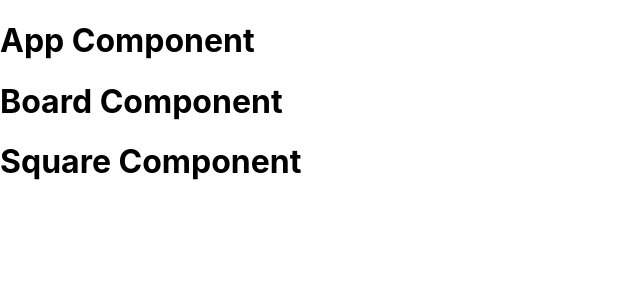
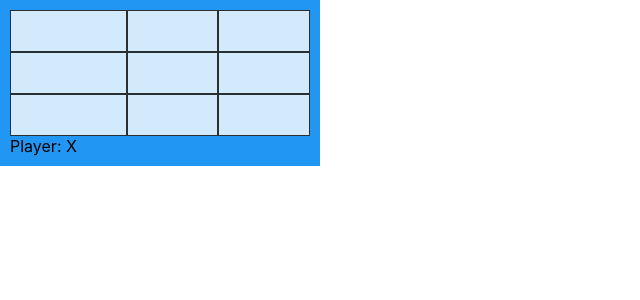
Before and after one commit to sohampatel2808/tic-tac-toe, a React (Create React App) app: page / in a window 1280 px wide. Shown: the top 300 px of the page, without its empty margins (0-640 px from the left). Built offline with nearby package versions, Linux system fonts and the light colour scheme.

Commit message:
create component structure and state

```diff
--- a/src/components/App.jsx
+++ b/src/components/App.jsx
@@ -6,8 +6,6 @@ import Board from './Board';
 function App() {
   return (
     <React.Fragment>
-      <h1>App Component</h1>
-
       <Board />
     </React.Fragment>
   );
--- a/src/components/Board.css
+++ b/src/components/Board.css
@@ -0,0 +1,7 @@
+.board-game {
+  display: grid;
+  width: 300px;
+  padding: 10px;
+  grid-template-columns: auto auto auto;
+  background-color: #2196F3;
+}
--- a/src/components/Board.jsx
+++ b/src/components/Board.jsx
@@ -4,14 +4,64 @@ import './Board.css';
 import Square from "./Square";
 
 class Board extends React.Component {
+  constructor(props) {
+    super(props);
+
+    this.state = {
+      squares: Array(9).fill(null),
+      currPlayerX: true
+    }
+  }
+
   render() {
+    const playerInfo = this.state.currPlayerX ? 'X' : '0';
+
     return (
       <React.Fragment>
-        <h1>Board Component</h1>
+        <div class="board-game">
+          {this.renderSquares()}
 
-        <Square />
+          <div className="player-info">
+            Player: {playerInfo}
+          </div>
+        </div>
       </React.Fragment>
     );
+  }
+
+  renderSquares() {
+    let squares = [];
+
+    for (let i = 0; i < this.state.squares.length; i++) {
+      squares.push(this.renderSquare(i));
+    }
+
+    return squares;
+  }
+
+  renderSquare(id) {
+    const value = this.state.squares[id];
+
+    return (
+      <Square value={value} onClick={this.handleClick.bind(this, id)} />
+    );
+  }
+
+  handleClick(id) {
+    const cloneSquares = this.state.squares.slice();
+
+    if (cloneSquares[id]) {
+      // value present in current square, do nothing
+      return;
+    }
+
+    // set value for current square
+    cloneSquares[id] = this.state.currPlayerX ? 'X' : '0';
+
+    this.setState({
+      squares: cloneSquares,
+      currPlayerX: !this.state.currPlayerX
+    });
   }
 }
 
--- a/src/components/Square.css
+++ b/src/components/Square.css
@@ -0,0 +1,7 @@
+.square {
+  background-color: rgba(255, 255, 255, 0.8);
+  border: 1px solid rgba(0, 0, 0, 0.8);
+  padding: 20px;
+  font-size: 30px;
+  text-align: center;
+}
--- a/src/components/Square.jsx
+++ b/src/components/Square.jsx
@@ -4,8 +4,14 @@ import './Square.css';
 
 class Square extends React.Component {
   render() {
+    const props = this.props;
+
     return (
-      <h1>Square Component</h1>
+      <React.Fragment>
+        <button class="square" onClick={props.onClick}>
+          {props.value}
+        </button>
+      </React.Fragment>
     );
   }
 }
```
